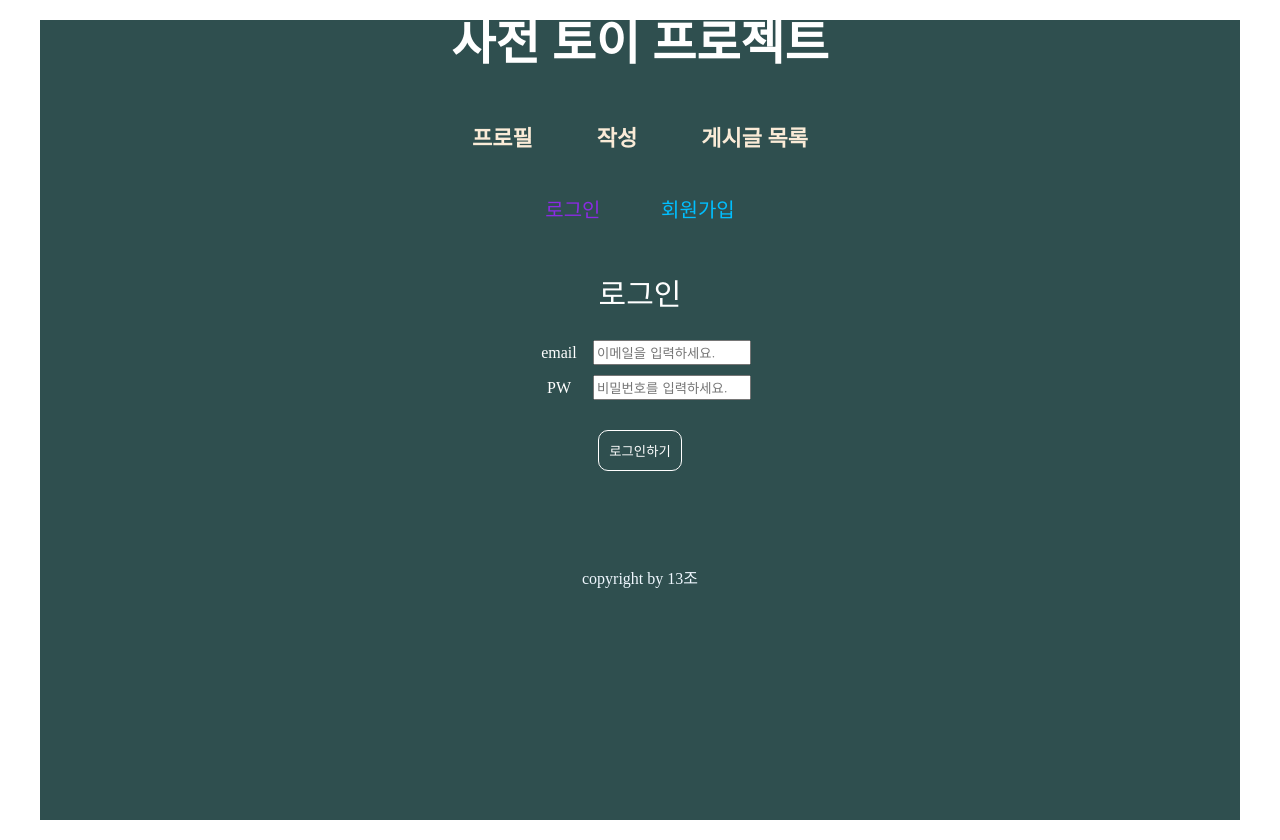
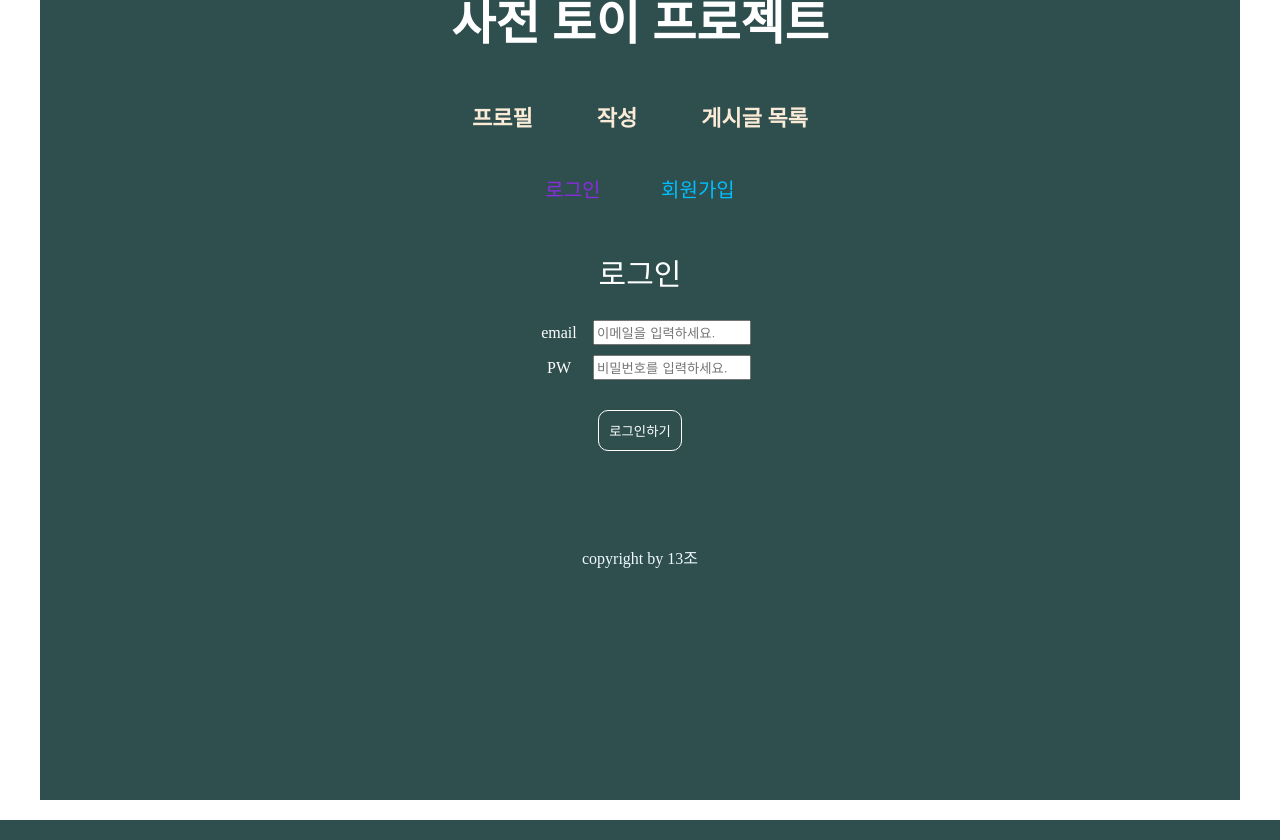
Before and after one commit to hyemin30/community, a Flask app: page / in a window 1280 px wide. Run offline with Flask 2, Linux system fonts and the light colour scheme; data that the repository does not hold is empty.

Commit message:
Update style.css

```diff
--- a/static/css/style.css
+++ b/static/css/style.css
@@ -17,7 +17,7 @@
 .wrap {
     max-width: 1200px;
     width: 95%;
-    margin: 20px auto;
+    margin: 0px auto 20px;
     min-height: 100vh;
     background-color: darkslategrey;
 }
```
